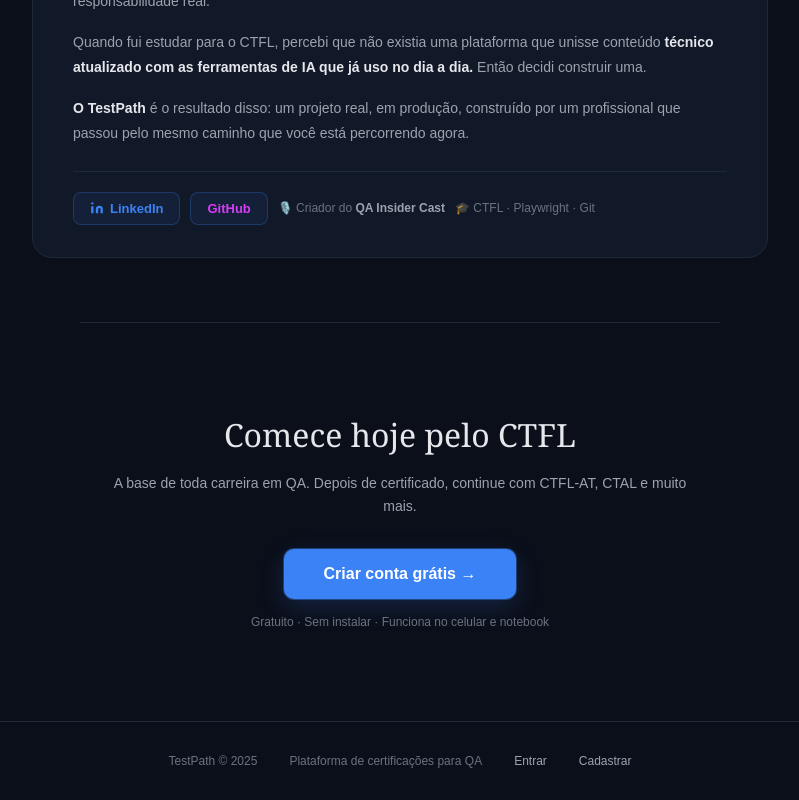
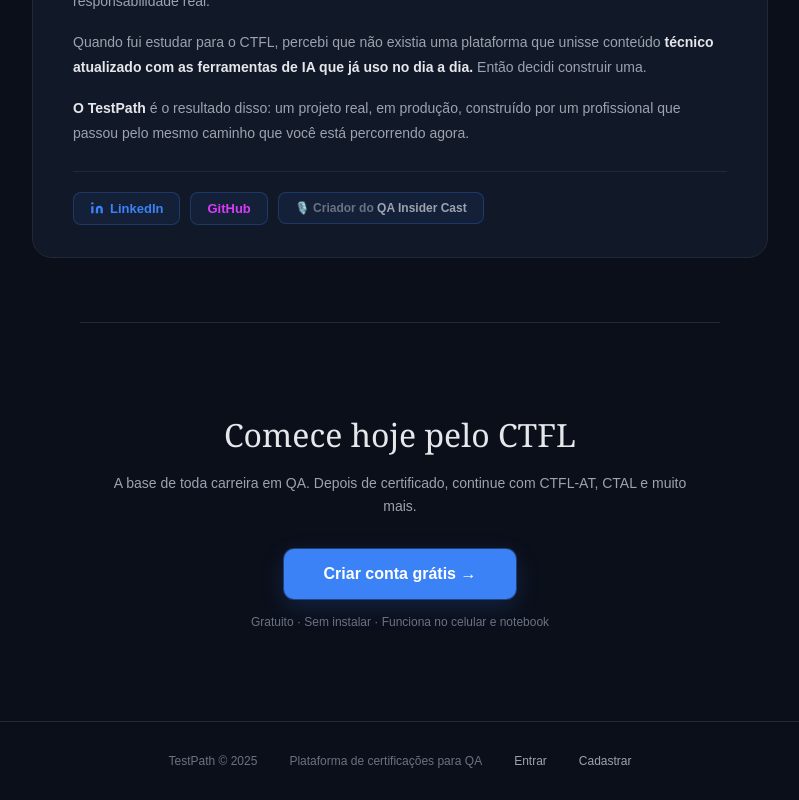
Before and after one commit to Icarohsilva/ctfl-app, a Next.js app: page / in a window 1280 px wide. Shown: the part 3702-4502 px from the top of the page, without its empty margins (240-1039 px from the left). Built offline with nearby package versions, Linux system fonts and the light colour scheme; no server answers.

Commit message:
ajsutes layout

```diff
--- a/src/app/page.tsx
+++ b/src/app/page.tsx
@@ -266,8 +266,13 @@
               style={{ display: "inline-flex", alignItems: "center", gap: "6px", background: "rgba(59,130,246,0.08)", border: "1px solid rgba(59,130,246,0.25)", color: "#d73bf6", padding: "8px 16px", borderRadius: "8px", fontSize: "13px", fontWeight: "600", textDecoration: "none" }}>
               GitHub
             </a>
-            <span style={{ fontSize: "12px", color: "#6b7280" }}>🎙️ Criador do <strong style={{ color: "#9ca3af" }}>QA Insider Cast</strong></span>
-            <span style={{ fontSize: "12px", color: "#6b7280" }}>🎓 CTFL · Playwright · Git</span>
+            <a
+              href="https://open.spotify.com/show/3ccVfHaLB67SLyicwgKTzq?si=bad540f93d3e4229"
+              target="_blank"
+              rel="noopener noreferrer"
+              style={{ display: "inline-flex", alignItems: "center", gap: "6px", background: "rgba(59,130,246,0.08)", border: "1px solid rgba(59,130,246,0.25)", color: "#3bf66a", padding: "8px 16px", borderRadius: "8px", fontSize: "13px", fontWeight: "600", textDecoration: "none" }}>
+              <span style={{ fontSize: "12px", color: "#6b7280" }}>🎙️ Criador do <strong style={{ color: "#9ca3af" }}>QA Insider Cast</strong></span>
+            </a>
           </div>
         </div>
       </section>
```
